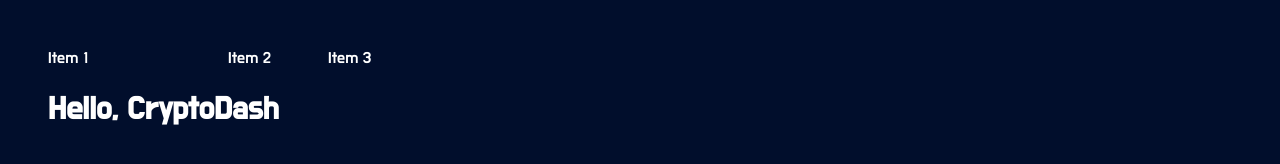
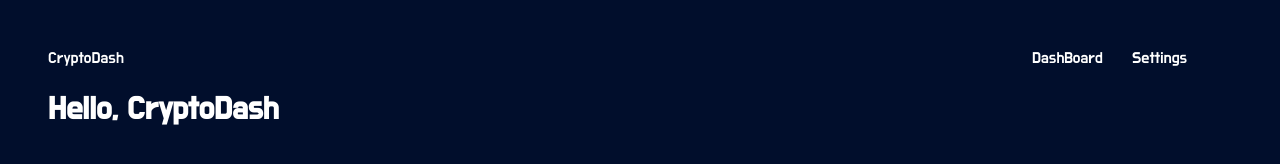
Before and after one commit to svirmi/cryptodash, a Gatsby site: page / in a window 1280 px wide. Built offline with nearby package versions, Linux system fonts and the light colour scheme; Gatsby itself is replaced by a stand-in of ours.

Commit message:
hacking extra space in the bar

```diff
--- a/src/components/AppBar.js
+++ b/src/components/AppBar.js
@@ -3,13 +3,14 @@ import styled from "styled-components";
 
 const Bar = styled.div`
     display:grid;
-    grid-template-columns: 180px 100px 100px;
+    grid-template-columns: 180px auto 100px 100px;
 `;
 
 export default function () {
     return  <Bar>
-                <div>Item 1</div>
-                <div>Item 2</div>
-                <div>Item 3</div>
+                <div>CryptoDash</div>
+                <div></div>
+                <div>DashBoard</div>
+                <div>Settings</div>
             </Bar>
 }
```
